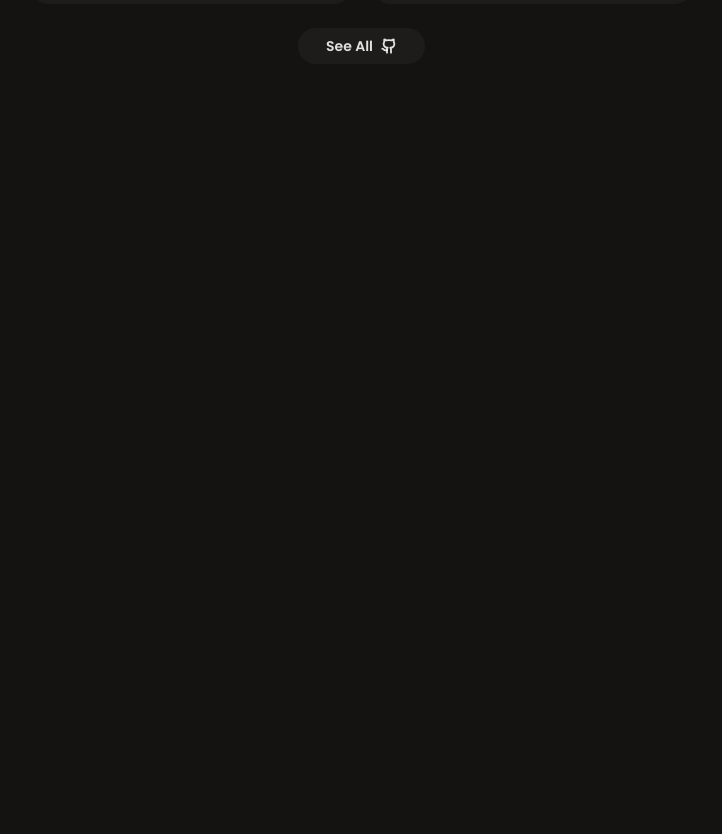
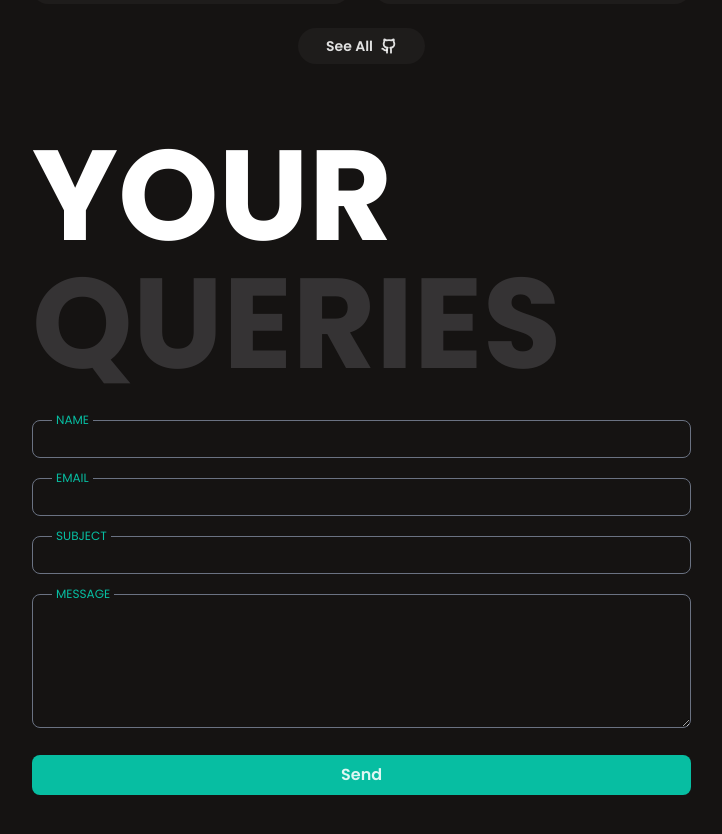
Before and after one commit to sumitshrirange/Portfolio, a React (Vite) app: page /projects in a window 1280 px wide. Shown: the part 1160-1994 px from the top of the page, without its empty margins (504-1226 px from the left). Before the commit the page ends 1344 px from the top, so only its background shows below. Built offline with nearby package versions, Linux system fonts and the light colour scheme.

Commit message:
message page commit

```diff
--- a/package.json
+++ b/package.json
@@ -10,12 +10,14 @@
     "preview": "vite preview"
   },
   "dependencies": {
+    "@emailjs/browser": "^4.4.1",
     "@tailwindcss/vite": "^4.1.13",
     "lucide-react": "^0.544.0",
     "react": "^19.1.1",
     "react-dom": "^19.1.1",
     "react-icons": "^5.5.0",
     "react-router-dom": "^7.9.1",
+    "react-toastify": "^11.0.5",
     "tailwindcss": "^4.1.13"
   },
   "devDependencies": {
--- a/src/components/InfoCard.jsx
+++ b/src/components/InfoCard.jsx
@@ -11,7 +11,7 @@ const SocialIcon = ({ href, icon: Icon, label }) => (
     <a
       href={href}
       aria-label={label}
-      className="text-green-800 text-2xl"
+      className="text-[#068f7a] text-2xl"
       target={href.startsWith("http") ? "_blank" : undefined}
       rel={href.startsWith("http") ? "noopener noreferrer" : undefined}
     >
@@ -27,7 +27,7 @@ const ResumeButtons = () => (
       href="/resume.pdf"
       target="_blank"
       rel="noopener noreferrer"
-      className="flex items-center gap-1 rounded-full bg-[#CACED0] px-4 py-2 text-sm font-bold text-[#04772e]"
+      className="flex items-center gap-1 rounded-full bg-[#CACED0] px-4 py-2 text-sm font-bold text-[#068f7a]"
     >
       View Resume <PiEyeDuotone className="size-[17px]" />
     </a>
@@ -35,7 +35,7 @@ const ResumeButtons = () => (
     <a
       href="/resume.pdf"
       download="Sumit_Shrirange_Resume.pdf"
-      className="rounded-full bg-[#CACED0] p-[7px] text-xl font-semibold text-[#04772e]"
+      className="rounded-full bg-[#CACED0] p-[7px] text-xl font-semibold text-[#068f7a]"
     >
       <IoMdDownload />
     </a>
--- a/src/components/ui/ProjectCard.jsx
+++ b/src/components/ui/ProjectCard.jsx
@@ -59,7 +59,7 @@ function ProjectCard() {
   return (
     <div className="grid grid-cols-1 sm:grid-cols-2 gap-6 mt-8">
       {dataProject.map((project) => (
-        <div className="p-[.6px] lg:p-0 rounded-2xl lg:bg-none bg-gradient-to-tr from-[#151312] to-[#07e1c1]">
+        <div key={project.name} className="p-[.6px] lg:p-0 rounded-2xl lg:bg-none bg-gradient-to-tr from-[#151312] to-[#07e1c1]">
           <div
             key={project.name}
             className="relative lg:bg-[#35333448] bg-[#181818] p-5 rounded-2xl h-full"
--- a/src/pages/Education.jsx
+++ b/src/pages/Education.jsx
@@ -37,7 +37,7 @@ function Education() {
       <Heading text1="MAJOR" text2="EDUCATION" />
       <div className="mt-10">
         {educationData.map((items) => (
-          <div className="relative border-l-2 pb-15 pl-5 flex flex-col gap-5">
+          <div key={items.college} className="relative border-l-2 pb-15 pl-5 flex flex-col gap-5">
             <span className="absolute -left-[7px] top-0 bg-white size-3 rounded-full" />
             <div>
               <h3 className="text-xl font-semibold">{items.college}</h3>
--- a/src/pages/Experience.jsx
+++ b/src/pages/Experience.jsx
@@ -27,7 +27,7 @@ function Experience() {
       <Heading text1="WORK" text2="EXPERIENCE" />
       <div className="mt-10">
         {experienceData.map((items) => (
-          <div className="relative border-l-2 pb-15 pl-5 flex flex-col gap-5">
+          <div key={items.endJob} className="relative border-l-2 pb-15 pl-5 flex flex-col gap-5">
             <span className="absolute -left-[7px] top-0 bg-white size-3 rounded-full" />
             <div>
               <h3 className="text-xl font-semibold">{items.domain}</h3>
--- a/src/pages/Layout.jsx
+++ b/src/pages/Layout.jsx
@@ -2,6 +2,8 @@ import React from "react";
 import Header from "../components/Header";
 import InfoCard from "../components/InfoCard";
 import { Outlet } from "react-router-dom";
+import { ToastContainer } from "react-toastify";
+import Message from "./Message";
 
 function Layout() {
   return (
@@ -11,7 +13,11 @@ function Layout() {
 
       <div className="lg:ml-[43%] xl:ml-[40%] lg:w-xl xl:w-3xl lg:mt-0 mt-17 mb-12 md:mb-0">
         <Outlet />
+        <div className="mt-17">
+          <Message />
+        </div>
       </div>
+      <ToastContainer position="top-right" theme="dark" />
     </div>
   );
 }
--- /dev/null
+++ b/src/pages/Message.jsx
@@ -0,0 +1,103 @@
+import React, { useRef } from "react";
+import Heading from "../components/ui/Heading";
+import emailjs from "@emailjs/browser";
+import { toast } from "react-toastify";
+
+function Message() {
+  const defaultInputStyle =
+    "border border-gray-500 py-1.5 px-3 rounded-lg outline-none focus:border-[#07e1c1] duration-200 w-full";
+  const defaultLabelStyle =
+    "absolute -top-2 left-4 md:left-5 text-xs px-1 bg-[#151312] uppercase text-[#07bea2]";
+
+  const form = useRef();
+
+  const sendEmail = (e) => {
+    e.preventDefault();
+
+    emailjs
+      .sendForm("service_38h3lvl", "template_97xalrz", form.current, {
+        publicKey: "Xn44s8pL3k20P_ZaL",
+      })
+      .then(
+        () => {
+          console.log("SUCCESS!");
+          toast.success("Message Sent.");
+
+          form.current.reset();
+        },
+        (error) => {
+          console.log("FAILED...", error.text);
+          toast.error("Failed to send!");
+        }
+      );
+  };
+  return (
+    <section className="flex flex-col items-center justify-center lg:inline">
+      <Heading text1="YOUR" text2="QUERIES" />
+
+      <form
+        ref={form}
+        onSubmit={sendEmail}
+        className="rounded-xl grid grid-cols-1 gap-5 mt-8 w-full"
+      >
+        <div className="relative">
+          <input
+            className={defaultInputStyle}
+            type="text"
+            name="name"
+            required
+          />
+          <label className={defaultLabelStyle} htmlFor="name">
+            Name
+          </label>
+        </div>
+
+        <div className="relative">
+          <input
+            className={defaultInputStyle}
+            type="email"
+            name="email"
+            required
+          />
+          <label className={defaultLabelStyle} htmlFor="email">
+            Email
+          </label>
+        </div>
+
+        <div className="relative">
+          <input
+            className={defaultInputStyle}
+            type="text"
+            name="subject"
+            required
+          />
+          <label className={defaultLabelStyle} htmlFor="subject">
+            Subject
+          </label>
+        </div>
+
+        <div className="relative">
+          <textarea
+            className={defaultInputStyle}
+            name="message"
+            cols={30}
+            rows={5}
+            required
+          />
+          <label className={defaultLabelStyle} htmlFor="message">
+            Message
+          </label>
+        </div>
+
+        <button
+          className="p-2 bg-[#07bea2] rounded-lg font-semibold cursor-pointer"
+          type="submit"
+        >
+          Send
+        </button>
+      </form>
+    </section>
+  );
+}
+
+export default Message;
```
Also changed, not shown: 1 other file (tests, documents, lock files or other folders).
